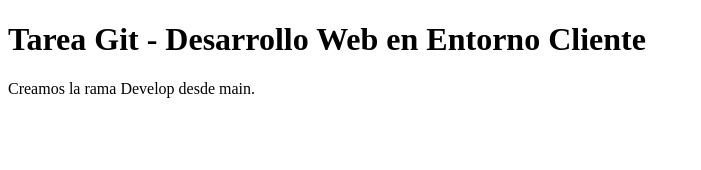
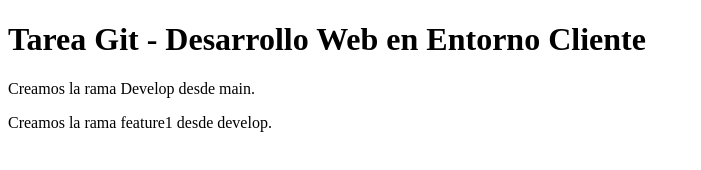
Before and after one commit to AndrePm98/TareaGit, a plain HTML site: page index.html in a window 1280 px wide. Shown: the whole page, without its empty margins (0-701 px from the left). Drawn offline with Linux system fonts and the light colour scheme.

Commit message:
Creamos la rama feature1 desde develop

```diff
--- a/index.html
+++ b/index.html
@@ -8,5 +8,6 @@
 <body>
     <h1>Tarea Git - Desarrollo Web en Entorno Cliente</h1>
         <p>Creamos la rama Develop desde main.</p>
+            <p>Creamos la rama feature1 desde develop.</p>
 </body>
 </html>
```
